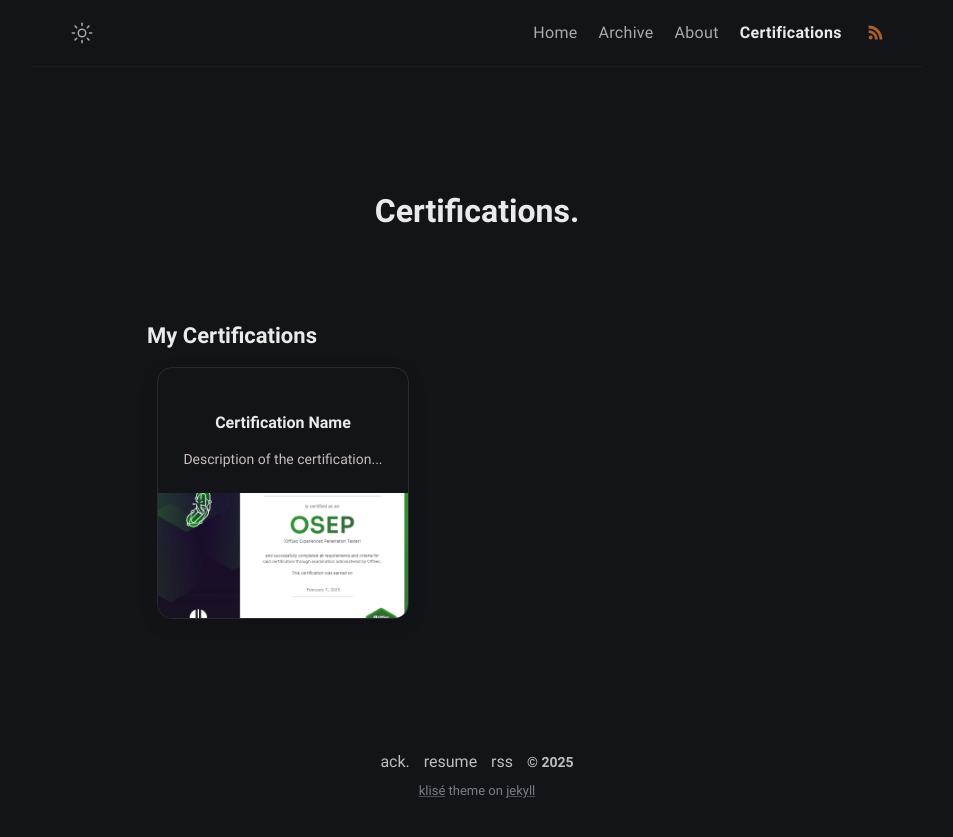
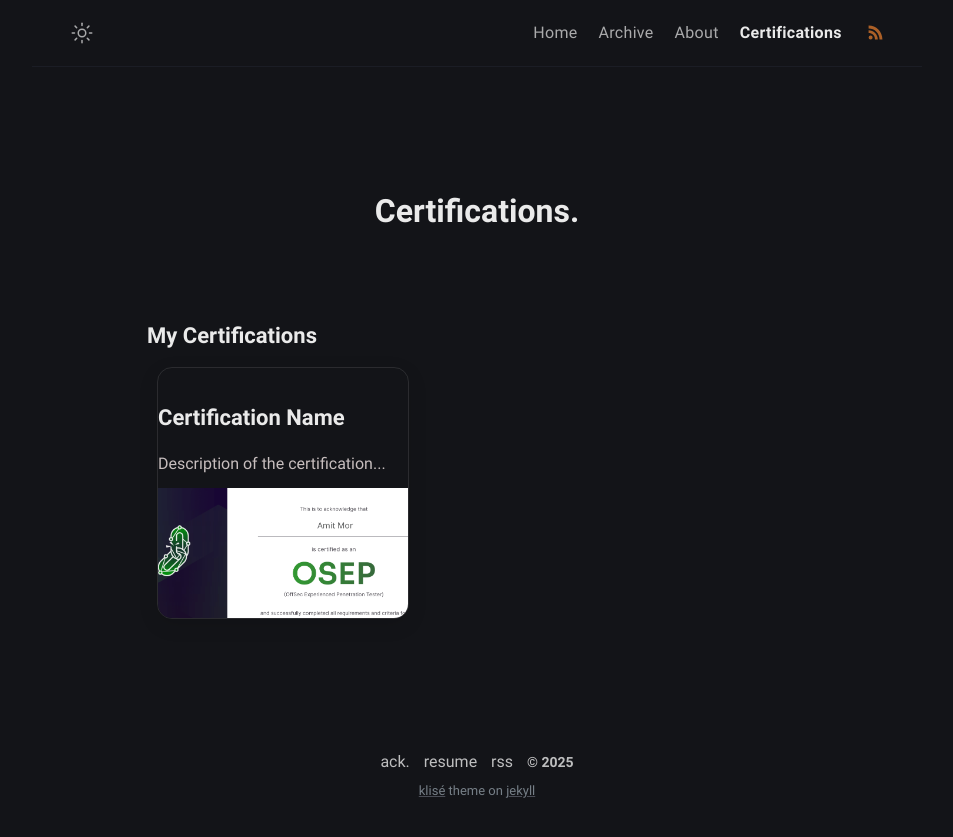
Before and after one commit to Extravenger/extravenger.github.io, a Jekyll site: the page built from certs.md, in a window 1280 px wide. Shown: the top 837 px of the page, without its empty margins (163-1116 px from the left). Built offline with Jekyll 4.4.1, drawn with Linux system fonts in a browser that asks for light colours.

Commit message:
Update style.scss

```diff
--- a/assets/css/style.scss
+++ b/assets/css/style.scss
@@ -164,6 +164,7 @@
 }
 
 /* Makes the entire cards clickable */
+/* Makes the entire cards clickable */
 .cert-card-link {
   text-decoration: none;
   color: inherit;
@@ -205,17 +206,7 @@
   }
 }
 
-/* Flex container for text and image */
-.cert-card-content {
-  display: flex;
-  flex-direction: column; /* Stack the content vertically */
-  align-items: center;
-  justify-content: center;
-  width: 100%;
-  height: 100%;
-}
-
-/* Image container */
+/* Image container covering the whole square */
 .cert-card-image {
   width: 100%;
   height: 100%;
@@ -226,37 +217,12 @@
 .cert-card-image img {
   width: 100%;
   height: 100%;
-  object-fit: cover;
+  object-fit: cover; /* Ensures the image fills the square */
   display: block;
   transition: transform 0.3s ease-in-out;
 }
 
 /* Hover effect for the image */
 .cert-card:hover .cert-card-image img {
-  transform: scale(1.05); /* Zoom in on hover */
+  transform: scale(1.05); /* Slight zoom on hover */
 }
-
-/* Text styling */
-.cert-card-text {
-  padding: 10px;
-  text-align: center;
-}
-
-/* Title styling */
-.cert-card h2 {
-  font-size: 1rem;
-  font-weight: 600;
-  color: var(--text-color);
-  margin-bottom: 5px;
-}
-
-/* Description styling */
-.cert-card p {
-  font-size: 0.875rem;
-  color: var(--text-secondary);
-}
-
-/* Fade-in effect */
-.cert-card {
-  animation: fadeIn 0.5s ease-in-out forwards;
-}
```
